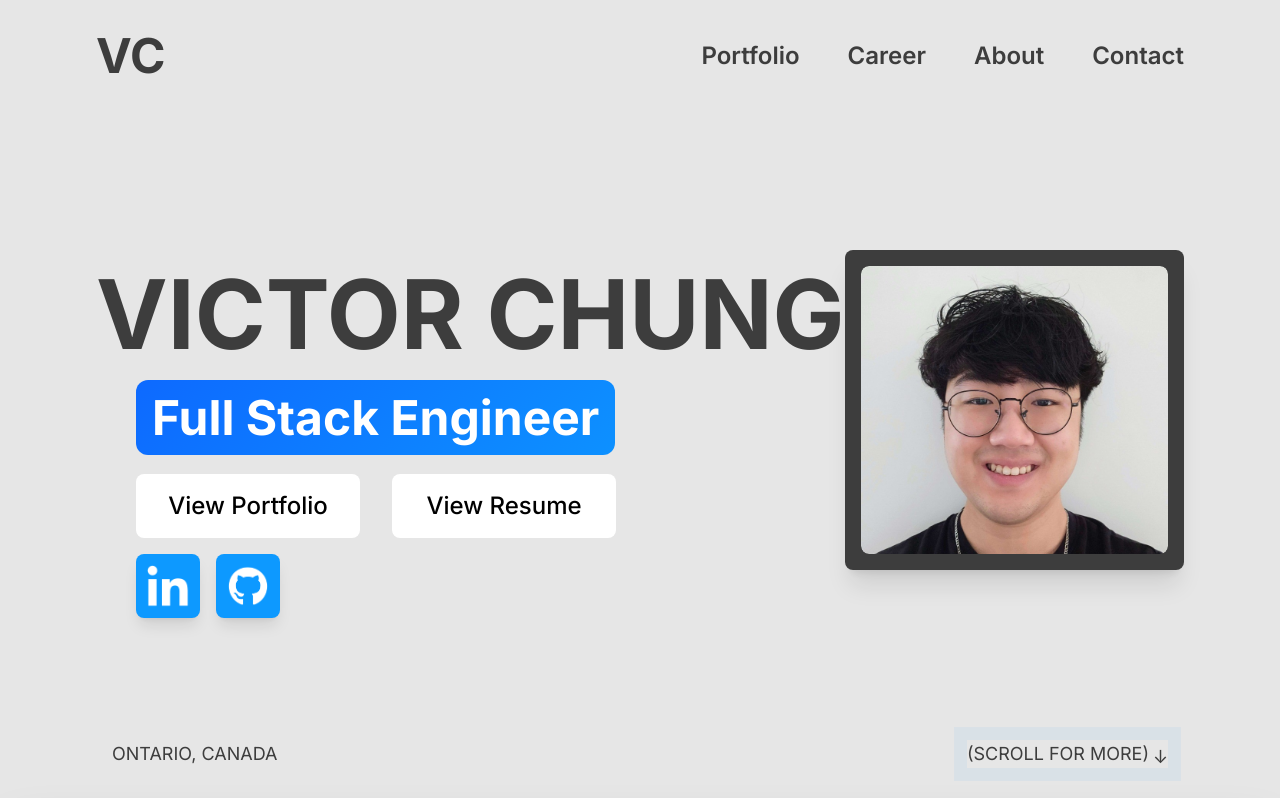
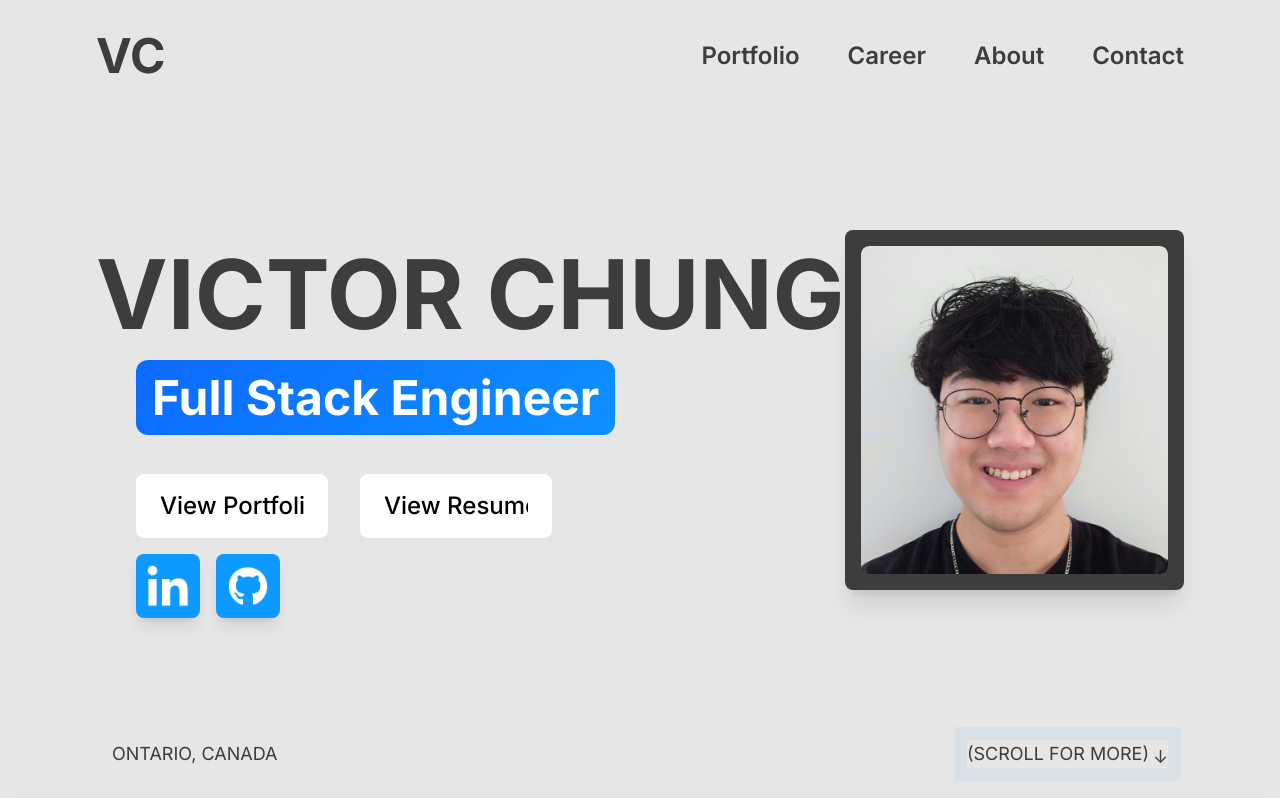
Before and after one commit to TheVicBro/portfolio, a Next.js app: page / in a window 1280 px wide. Shown: the top 798 px of the page. Built offline with nearby package versions, Linux system fonts and the light colour scheme.

Commit message:
sizing and hero button fixes

```diff
--- a/src/app/page.tsx
+++ b/src/app/page.tsx
@@ -3,7 +3,7 @@
 import Link from 'next/link';
 import Image from 'next/image';
 import { useRef, useState, useEffect, ChangeEvent, FormEvent } from 'react';
-import { motion, useScroll, useTransform, useInView, AnimatePresence } from 'framer-motion';
+import { motion, useScroll, useTransform, useInView } from 'framer-motion';
 import { AnimatedText } from '../components/AnimatedText';
 import Navbar from '../components/Navbar';
 import { useSearchParams, useRouter } from 'next/navigation';
@@ -222,7 +222,7 @@ function MainContent() {
         transition={{ ease: 'easeOut' }}
       >
         <Navbar portfolioRef={portfolioRef} careerRef={careerRef} aboutRef={aboutRef} contactRef={contactRef} />
-        <div className="flex lg:flex-row flex-col-reverse justify-center lg:justify-between h-[40%] 5xl:h-1/2 5xl:px-48 4xl:px-40 lg:px-24 px-8">
+        <div className="flex lg:flex-row flex-col-reverse justify-center lg:justify-between h-[45%] 5xl:h-1/2 5xl:px-48 4xl:px-40 lg:px-24 px-8">
           <div className="flex flex-col justify-between lg:text-left text-center -mb-36 lg:mb-0">
             <div>
               <div className="truncate">
@@ -248,37 +248,98 @@ function MainContent() {
                     </span>
                   </motion.div>
                 </div>
-                <div className="flex 5xl:mt-6 mt-1 lg:space-x-8 space-x-2 lg:justify-start justify-center">
+                <div className="flex mt-2 md:mt-6 lg:space-x-8 space-x-2 lg:justify-start justify-center">
+                  <motion.div
+                    className="relative rounded-lg overflow-visible lg:w-44 xl:w-48 2xl:w-52 4xl:w-64 5xl:w-72 w-32"
+                    initial={{ opacity: 0, y: 20 }}
+                    animate={{ opacity: 1, y: 0 }}
+                    transition={{ duration: 0.6, delay: 0.3 }}
+                  >
+                    <motion.div
+                      className="absolute inset-0 -z-10 bg-gradient-to-r from-skyblue to-blue-400 rounded-lg blur-sm"
+                      initial={{ opacity: 0, scale: 0.95 }}
+                      animate={{ opacity: 0, scale: 0.95 }}
+                      exit={{ opacity: 0, scale: 0.95 }}
+                      variants={{
+                        hover: { opacity: 0.7, scale: 1.08 },
+                        initial: { opacity: 0, scale: 0.95 }
+                      }}
+                    />
                     <motion.button
-                    className="rounded-lg bg-white 5xl:text-3xl lg:text-2xl text-xl font-medium 5xl:py-6 lg:py-4 py-3 overflow-hidden whitespace-nowrap"
-                    initial={{ width: 0, paddingLeft: 0, paddingRight: 0 }}
-                    animate={{
-                      width: "var(--width)",
-                      paddingLeft: "var(--padding-left)",
-                      paddingRight: "var(--padding-right)",
-                      transition: { duration: 1, ease: "easeOut" }
+                      className="relative z-10 rounded-lg bg-white 5xl:text-3xl lg:text-2xl text-xl font-medium 5xl:py-6 lg:py-4 py-3 overflow-hidden whitespace-nowrap px-4 lg:px-6 w-full"
+                      onClick={() => portfolioRef.current?.scrollIntoView({ behavior: 'smooth' })}
+                      whileHover="hover"
+                      initial="initial"
+                      whileTap={{ scale: 0.95 }}
+                      variants={{
+                        hover: { scale: 1.05 },
+                        initial: { scale: 1 }
                       }}
-                    whileHover={{ scale: 1.05, transition: { duration: 0.2 } }}
-                    whileTap={{ scale: 0.85, transition: { duration: 0.2 } }}
-                    onClick={() => portfolioRef.current?.scrollIntoView({ behavior: 'smooth' })}
                     >
-                    <p className="line-clamp-1">{isLg ? 'View Portfolio' : 'Portfolio'}</p>
+                      <motion.div
+                        className="absolute inset-0 bg-gradient-to-r from-skyblue to-blue-400 rounded-lg"
+                        variants={{
+                          hover: { opacity: 0.15 },
+                          initial: { opacity: 0 }
+                        }}
+                      />
+                      <motion.p
+                        className="relative z-10 line-clamp-1"
+                        variants={{
+                          hover: { color: "#1d4ed8" },
+                          initial: { color: "#000000" }
+                        }}
+                      >
+                        {isLg ? 'View Portfolio' : 'Portfolio'}
+                      </motion.p>
                     </motion.button>
+                  </motion.div>
+
+                  <motion.div
+                    className="relative rounded-lg overflow-visible lg:w-44 xl:w-48 2xl:w-52 4xl:w-64 5xl:w-72 w-32"
+                    initial={{ opacity: 0, y: 20 }}
+                    animate={{ opacity: 1, y: 0 }}
+                    transition={{ duration: 0.6, delay: 0.5 }}
+                  >
+                    <motion.div
+                      className="absolute inset-0 -z-10 bg-gradient-to-r from-skyblue to-blue-400 rounded-lg blur-sm"
+                      initial={{ opacity: 0, scale: 0.95 }}
+                      animate={{ opacity: 0, scale: 0.95 }}
+                      exit={{ opacity: 0, scale: 0.95 }}
+                      variants={{
+                        hover: { opacity: 0.7, scale: 1.08 },
+                        initial: { opacity: 0, scale: 0.95 }
+                      }}
+                    />
                     <motion.button
-                    className="rounded-lg bg-white 5xl:text-3xl lg:text-2xl text-xl font-medium 5xl:py-6 lg:py-4 py-3 overflow-hidden whitespace-nowrap"
-                    initial={{ width: 0, paddingLeft: 0, paddingRight: 0 }}
-                    animate={{
-                      width: "var(--width)",
-                      paddingLeft: "var(--padding-left)",
-                      paddingRight: "var(--padding-right)",
-                      transition: { duration: 1, ease: "easeOut" }
+                      className="relative z-10 rounded-lg bg-white 5xl:text-3xl lg:text-2xl text-xl font-medium 5xl:py-6 lg:py-4 py-3 overflow-hidden whitespace-nowrap px-4 lg:px-6 w-full"
+                      onClick={openResume}
+                      whileHover="hover"
+                      initial="initial"
+                      whileTap={{ scale: 0.95 }}
+                      variants={{
+                        hover: { scale: 1.05 },
+                        initial: { scale: 1 }
                       }}
-                    whileHover={{ scale: 1.05 }}
-                    whileTap={{ scale: 0.85 }}
-                    onClick={openResume}
                     >
-                    <p className="line-clamp-1">{isLg ? 'View Resume' : 'Resume'}</p>
+                      <motion.div
+                        className="absolute inset-0 bg-gradient-to-r from-skyblue to-blue-400 rounded-lg"
+                        variants={{
+                          hover: { opacity: 0.15 },
+                          initial: { opacity: 0 }
+                        }}
+                      />
+                      <motion.p
+                        className="relative z-10 line-clamp-1"
+                        variants={{
+                          hover: { color: "#1d4ed8" },
+                          initial: { color: "#000000" }
+                        }}
+                      >
+                        {isLg ? 'View Resume' : 'Resume'}
+                      </motion.p>
                     </motion.button>
+                  </motion.div>
                 </div>
               </div>
             </div>
@@ -315,13 +376,13 @@ function MainContent() {
               </div>
               <div className="relative">
                 <motion.div
-                  className="absolute z-10 5xl:bottom-40 bottom-28 5xl:right-20 right-16 5xl:w-64 5xl:h-60 4xl:w-48 4xl:h-40 bg-white rounded-lg shadow-lg floating-element"
+                  className="absolute z-10 5xl:bottom-40 bottom-16 5xl:right-20 right-16 5xl:w-64 5xl:h-60 4xl:w-48 4xl:h-40 bg-white rounded-lg shadow-lg floating-element"
                   initial={{ opacity: 0, x: 50 }}
                   animate={{ opacity: 1, x: 0 }}
                   transition={{ duration: 0.5, delay: 0.4 }}
                 ></motion.div>
                 <motion.div
-                  className="absolute z-10 bottom-0 5xl:right-48 right-36 5xl:w-64 5xl:h-56 4xl:w-48 4xl:h-40 bg-white rounded-lg shadow-lg floating-element"
+                  className="absolute z-10 bottom-[-12px] 5xl:right-48 right-36 5xl:w-64 5xl:h-56 4xl:w-48 4xl:h-40 bg-white rounded-lg shadow-lg floating-element"
                   initial={{ opacity: 0, x: -50 }}
                   animate={{ opacity: 1, x: 0 }}
                   transition={{ duration: 0.5, delay: 0.6 }}
@@ -368,12 +429,12 @@ function MainContent() {
       <div ref={portfolioRef} className="relative bg-lightblack z-20 rounded-3xl 5xl:px-48 4xl:px-40 lg:px-24 px-8 lg:py-32 py-16 shadow-2xl">
         <motion.div
           ref={portfolioRefView}
-          className="5xl:text-10xl 4xl:text-9xl lg:text-8xl text-5xl font-bold text-white lg:mb-24 mb-8"
+          className="text-center md:text-left 5xl:text-10xl 4xl:text-9xl lg:text-8xl text-5xl font-bold text-white lg:mb-24 mb-16 md:mt-10 mt-4"
           initial={{ opacity: 0, y: -50 }}
           animate={portfolioInView ? { opacity: 1, y: 0 } : { opacity: 0, y: -50 }}
           transition={{ duration: 0.8, delay: 0.2 }}
         >
-          <span className="gradient-bg bg-clip-text rounded-xl px-8">PORTFOLIO</span>
+          <span className="gradient-bg bg-clip-text rounded-xl px-4 md:px-8 py-2">PORTFOLIO</span>
         </motion.div>
 
         <div className="flex lg:mb-36 mb-24">
@@ -498,12 +559,12 @@ function MainContent() {
 
         <motion.div
           ref={careerRefView}
-          className="5xl:text-10xl 4xl:text-9xl lg:text-8xl text-5xl font-bold text-white lg:mb-24 mb-8 relative z-10 mt-10"
+          className="text-center md:text-left 5xl:text-10xl 4xl:text-9xl lg:text-8xl text-5xl font-bold text-white lg:mb-24 mb-16 relative z-10 md:mt-10 mt-4"
           initial={{ opacity: 0, y: -50 }}
           animate={careerInView ? { opacity: 1, y: 0 } : { opacity: 0, y: -50 }}
           transition={{ duration: 0.8, delay: 0.2 }}
         >
-          <span className="gradient-bg bg-clip-text px-8 py-2 rounded-xl">EXPERIENCE</span>
+          <span className="gradient-bg bg-clip-text px-4 md:px-8 py-2 rounded-xl">CAREER</span>
         </motion.div>
 
         <div className="grid lg:grid-cols-3 grid-cols-1 gap-8 relative z-10">
@@ -517,7 +578,7 @@ function MainContent() {
             whileHover={{ scale: 1.04 }}
           >
             <div className="bg-[#2A2A2A] rounded-xl p-8 h-full">
-              <div className="relative w-full h-48 mb-6 rounded-lg overflow-hidden">
+              <div className="relative w-full h-24 md:h-48 mb-6 rounded-lg overflow-hidden">
                 <Image
                   src="/pelmorex.jpg"
                   alt="Pelmorex"
@@ -564,7 +625,7 @@ function MainContent() {
             whileHover={{ scale: 1.04 }}
           >
             <div className="bg-[#2A2A2A] rounded-xl p-8 h-full">
-              <div className="relative w-full h-48 mb-6 rounded-lg overflow-hidden">
+              <div className="relative w-full h-24 md:h-48 mb-6 rounded-lg overflow-hidden">
                 <Image
                   src="/nobllogo.jpg"
                   alt="Nobl Kids"
@@ -611,7 +672,7 @@ function MainContent() {
             whileHover={{ scale: 1.04 }}
           >
             <div className="bg-[#2A2A2A] rounded-xl p-8 h-full">
-              <div className="relative w-full h-48 mb-6 rounded-lg overflow-hidden">
+              <div className="relative w-full h-24 md:h-48 mb-6 rounded-lg overflow-hidden">
                 <Image
                   src="/rout3logo.jpg"
                   alt="Rout3"
@@ -658,7 +719,7 @@ function MainContent() {
             whileHover={{ scale: 1.04 }}
           >
             <div className="bg-[#2A2A2A] rounded-xl p-8 h-full">
-              <div className="relative w-full h-48 mb-6 rounded-lg overflow-hidden">
+              <div className="relative w-full h-24 md:h-48 mb-6 rounded-lg overflow-hidden">
                 <Image
                   src="/goeasylogo.jpg"
                   alt="goeasy"
@@ -705,7 +766,7 @@ function MainContent() {
             whileHover={{ scale: 1.04 }}
           >
             <div className="bg-[#2A2A2A] rounded-xl p-8 h-full">
-              <div className="relative w-full h-48 mb-6 rounded-lg overflow-hidden">
+              <div className="relative w-full h-24 md:h-48 mb-6 rounded-lg overflow-hidden">
                 <Image
                   src="/moh.jpg"
                   alt="Ontario Ministry of Health"
```
Lines whose indentation alone changed are shown as unchanged.
